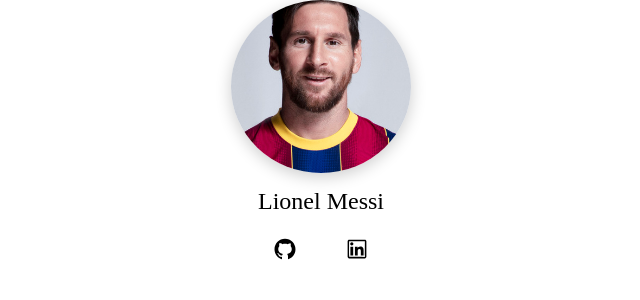
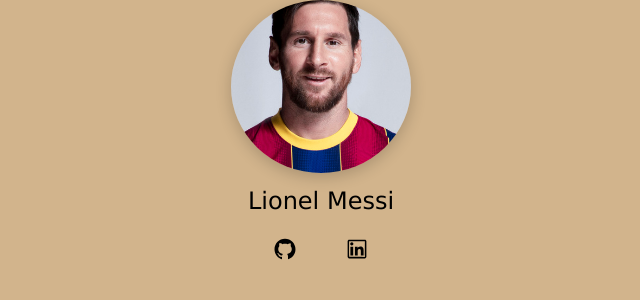
Before and after one commit to Kamaqen/c11-team1-getThatHome, a React (Vite) app: page / in a window 1280 px wide. Shown: the top 300 px of the page, without its empty margins (319-959 px from the left). Built offline with nearby package versions, Linux system fonts and the light colour scheme.

Commit message:
add: Create other useful style classes

```diff
--- a/src/styles/layout.css
+++ b/src/styles/layout.css
@@ -53,3 +53,12 @@
 .text-right {
     text-align: right;
 }
+.gap-sm {
+    gap: 8px;
+}
+.gap-md {
+    gap: 16px;
+}
+.margin-md {
+    margin: 0 16px;
+}
--- a/src/styles/styles.css
+++ b/src/styles/styles.css
@@ -1,3 +1,9 @@
 @import url("./reset.css");
 @import url("./utils.css");
 @import url("./layout.css");
+
+body {
+    font-family: Verdana, Geneva, Tahoma, sans-serif;
+    font-size: 16px;
+    background: tan;
+}
```
